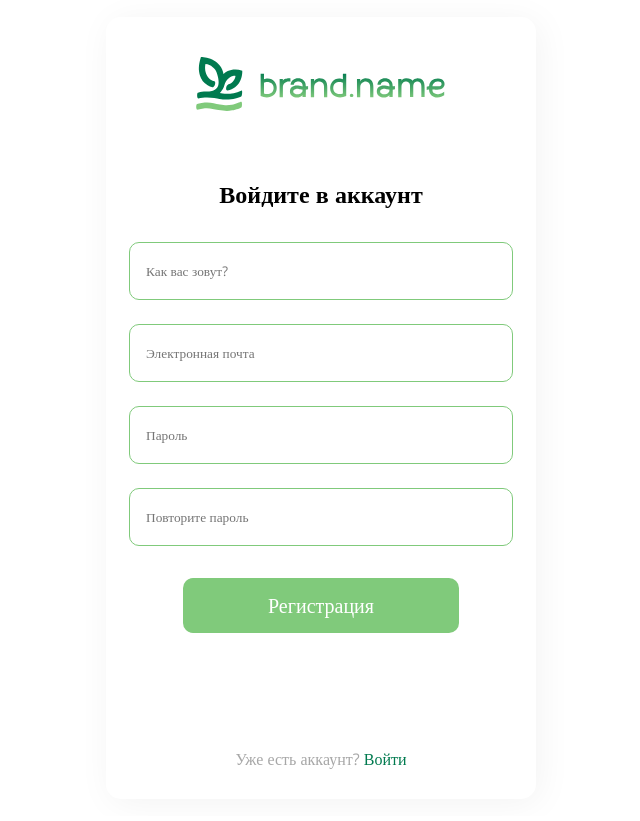
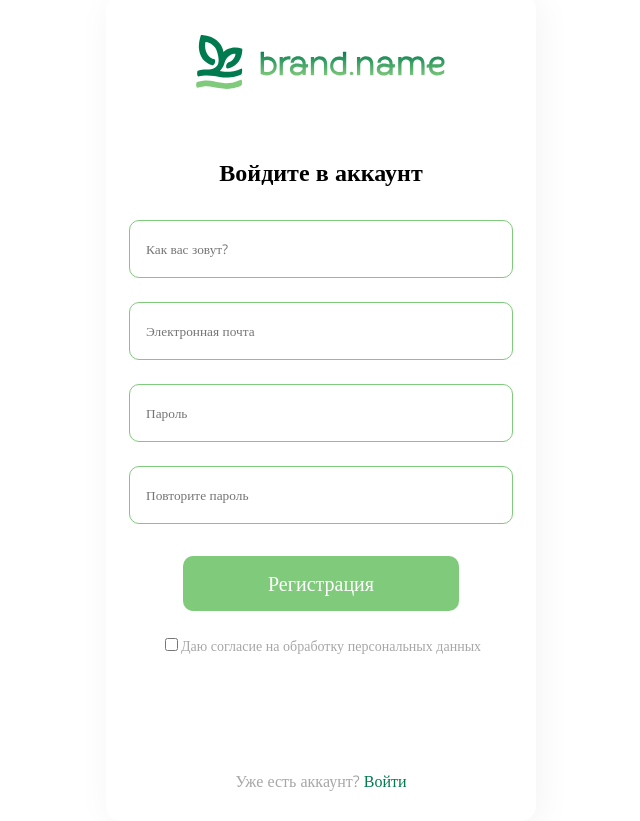
Before and after one commit to kirillkeril/papu_team_client, a React (Create React App) app: page /login in a window 1280 px wide. Shown: the whole page, without its empty margins (319-959 px from the left). Built offline with nearby package versions, Linux system fonts and the light colour scheme.

Commit message:
продолжаем

```diff
--- a/src/components/LoginCard/LoginCard.js
+++ b/src/components/LoginCard/LoginCard.js
@@ -146,6 +146,12 @@ export const LoginCard = (params) => {
             />
           </form>
           <Button onClick={register}>Регистрация</Button>
+          <div className={styles.agreeDiv}>
+            <input type="checkbox" id="agreement" name="agreement" />
+            <label for="agreement" className={styles.agreement}>
+              Даю согласие на обработку персональных данных
+            </label>
+          </div>
         </div>
 
         <footer className={styles.footer}>
--- a/src/components/LoginCard/loginCard.module.css
+++ b/src/components/LoginCard/loginCard.module.css
@@ -37,3 +37,11 @@
     color: #007A4F;
     font-weight: 300;
 }
+.agreement{
+    font-family: "Open Sans";
+    color: #A7A7A7;
+    font-size: 14px;
+}
+.agreeDiv{
+    margin-top: 24px;
+}
```
